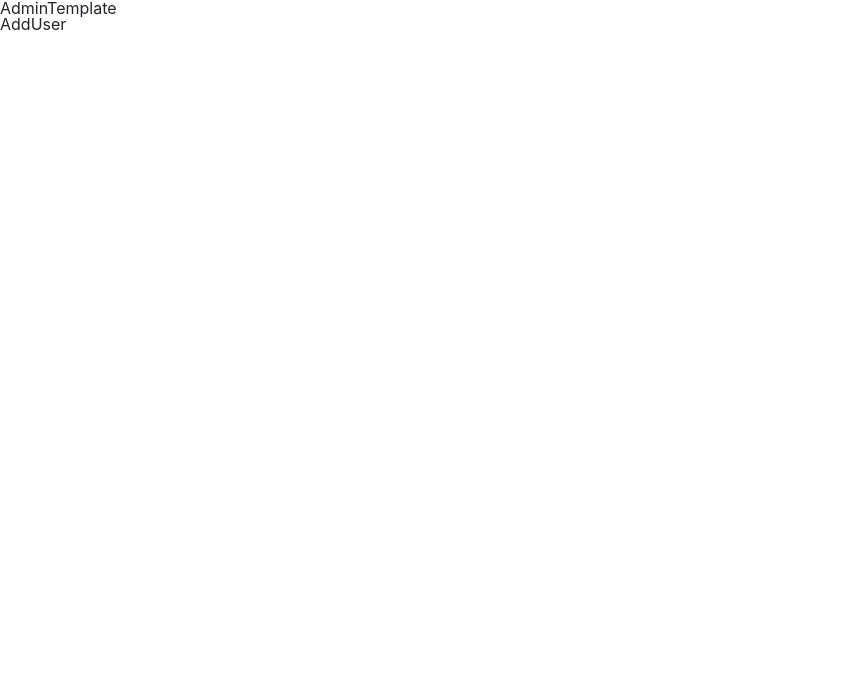
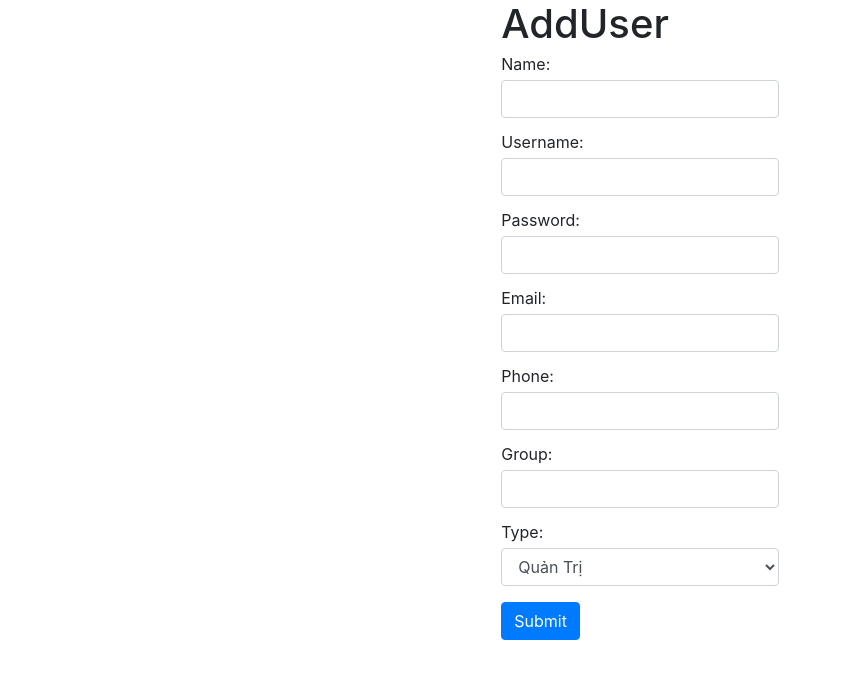
Before and after one commit to vpgiang0205/CapstoneMovie_Test, a React (Create React App) app: page /admin/add-user in a window 1280 px wide. Shown: the top 678 px of the page, without its empty margins (0-842 px from the left). Built offline with nearby package versions, Linux system fonts and the light colour scheme; sample sign-in values are in the browser's storage.

Commit message:
auth, add-user

```diff
--- a/src/apiUtil.js
+++ b/src/apiUtil.js
@@ -17,11 +17,17 @@ const api = axios.create({
  */
 
 api.interceptors.request.use((config) => {
-     config.headers = {
+    const accessToken = localStorage.getItem("UserAdmin")
+        ? JSON.parse(localStorage.getItem("UserAdmin")).accessToken
+        : "";
+
+    config.headers = {
         ...config.headers,
-        TokenCybersoft: "eyJhbGciOiJIUzI1NiIsInR5cCI6IkpXVCJ9.eyJ0ZW5Mb3AiOiJCb290Y2FtcCA1MCIsIkhldEhhblN0cmluZyI6IjE0LzAxLzIwMjQiLCJIZXRIYW5UaW1lIjoiMTcwNTE5MDQwMDAwMCIsIm5iZiI6MTY3NzQzMDgwMCwiZXhwIjoxNzA1MzM4MDAwfQ.k7Kzay9-bYUjN7pTcMrYpgTq5Xe5U6jdvM1OUQ5L_2A"
-     }
-     return config
-})
+        TokenCybersoft: "eyJhbGciOiJIUzI1NiIsInR5cCI6IkpXVCJ9.eyJ0ZW5Mb3AiOiJCb290Y2FtcCA1MCIsIkhldEhhblN0cmluZyI6IjE0LzAxLzIwMjQiLCJIZXRIYW5UaW1lIjoiMTcwNTE5MDQwMDAwMCIsIm5iZiI6MTY3NzQzMDgwMCwiZXhwIjoxNzA1MzM4MDAwfQ.k7Kzay9-bYUjN7pTcMrYpgTq5Xe5U6jdvM1OUQ5L_2A",
+        Authorization: `Bearer ${accessToken}`,
+    };
+
+    return config;
+});
 
 export default api
--- /dev/null
+++ b/src/pages/AdminTemplate/AddUser/duck/actions.js
@@ -0,0 +1,38 @@
+import * as ActionTypes from "./constants"
+import api from '../../../../apiUtil'
+
+
+export const actAddUser = (user) => {
+    return (dispath) => {
+        dispath(actAddUserRequest())
+
+        api.post("/QuanLyNguoiDung/ThemNguoiDung", user)
+            .then((result) => {
+                console.log(result.data);
+            })
+            .catch((error) => {
+                dispath(actAddUserFail(error))
+            })
+    }
+
+}
+
+const actAddUserRequest = () => {
+    return {
+        type: ActionTypes.ADD_USER_REQUEST,
+    }
+}
+
+const actAddUserSuccess = (data) => {
+    return {
+        type: ActionTypes.ADD_USER_SUCCESS,
+        payload: data
+    }
+}
+
+const actAddUserFail = (error) => {
+    return {
+        type: ActionTypes.ADD_USER_FAIL,
+        payload: error
+    }
+}
--- /dev/null
+++ b/src/pages/AdminTemplate/AddUser/duck/constants.js
@@ -0,0 +1,3 @@
+export const ADD_USER_REQUEST = "@@addUserReducer/ADD_USER_REDUCER"
+export const ADD_USER_SUCCESS = "@@addUserReducer/ADD_USER_SUCCESS"
+export const ADD_USER_FAIL = "@@addUserReducer/ADD_USER_FAIL"
--- /dev/null
+++ b/src/pages/AdminTemplate/AddUser/duck/reducer.js
@@ -0,0 +1,41 @@
+import {
+    ADD_USER_REQUEST,
+    ADD_USER_SUCCESS,
+    ADD_USER_FAIL
+} from './constants'
+
+const initialState = {
+    loading: false,
+    data: null,
+    error: null
+}
+
+const addUserReducer = (state = initialState, action) => {
+    switch (action) {
+        case ADD_USER_REQUEST: {
+            state.loading = true
+            state.data = null
+            state.error = null
+            return { ...state }
+        }
+
+        case ADD_USER_SUCCESS: {
+            state.loading = false
+            state.data = action.payload
+            state.error = null
+            return {...state}
+        }
+
+        case ADD_USER_FAIL: {
+            state.loading = false
+            state.data = null
+            state.error = action.payload
+            return {...state}
+        }
+
+        default:
+            return { ...state }
+    }
+}
+
+export default addUserReducer
--- a/src/pages/AdminTemplate/AddUser/index.js
+++ b/src/pages/AdminTemplate/AddUser/index.js
@@ -1,9 +1,89 @@
-import React, { Component } from 'react'
+import React, { useState } from 'react'
+import { actAddUser } from './duck/actions'
+import { useDispatch } from 'react-redux'
 
-export default class AddUser extends Component {
-  render() {
-    return (
-      <div>AddUser</div>
-    )
+export default function AddUser() {
+
+  const dispatch = useDispatch()
+
+
+  const [state, setState] = useState ({
+    taikhoan: "",
+    matkhau: "",
+    hoten: "",
+    email: "",
+    maNhom: "",
+    maLoaiNguoiDung: "",
+  })
+
+  const handleOnChange = (e) => {
+    const {name , value} = e.target
+    setState({
+      ...state,
+      [name]: value,
+    })
   }
+
+  const handleAddUser = (e) => {
+    e.preventDefault()
+    dispatch(actAddUser(state))
+  }
+
+  return (
+    <div className='container'>
+      <div className='form-group w-25 m-auto'>
+        <h1>AddUser</h1>
+
+        <form onSubmit={handleAddUser}>
+          <div className='form-group'>
+            <label>Name:</label>
+            <input type="text" name="hoTen" className="form-control" onChange={handleOnChange} />
+          </div>
+
+          <div className='form-group'>
+            <label>Username:</label>
+            <input type="text" name="taikhoan" className="form-control" onChange={handleOnChange} />
+          </div>
+
+          <div className='form-group'>
+            <label>Password:</label>
+            <input type="text" name="matkhau" className="form-control" onChange={handleOnChange} />
+          </div>
+
+
+          <div className='form-group'>
+            <label>Email:</label>
+            <input type="text" name="email" className="form-control" onChange={handleOnChange} />
+          </div>
+
+
+          <div className='form-group'>
+            <label>Phone:</label>
+            <input type="text" name="soDt" className="form-control" onChange={handleOnChange} />
+          </div>
+
+
+          <div className='form-group'>
+            <label>Group:</label>
+            <input type="text" name="maNhom" className="form-control" onChange={handleOnChange} />
+          </div>
+
+
+          <div className='form-group'>
+            <label>Type:</label>
+        <select className='form-control' name='maLoaiNguoiDung' onChange={handleOnChange}>
+          <option value="QuanTri">Quản Trị</option>
+          <option value="KhachHang">Khách Hàng</option>
+        </select>
+
+            </div>
+
+          <div className='form-group'>
+            <button type="submit" className="btn btn-primary">Submit</button>
+          </div>
+
+        </form>
+      </div>
+    </div>
+  )
 }
--- a/src/pages/AdminTemplate/AuthPage/duck/actions.js
+++ b/src/pages/AdminTemplate/AuthPage/duck/actions.js
@@ -1,16 +1,39 @@
 import { AUTH_FAIL, AUTH_REQUEST, AUTH_SUCCESS } from "./constants"
 import api from "../../../../apiUtil"
 
-export const actAuth = (user) => {
+export const actAuth = (user, navigate) => {
     return (dispatch) => {
         dispatch(actAuthRequest())
-            api.post(`QuanLyNguoiDung/DangNhap`,user)
-            .then ((result) => {
-                console.log(result.data)
+        api.post(`QuanLyNguoiDung/DangNhap`, user)
+            .then((result) => {
+                const user = result.data.content
+
+                if (!(user.maLoaiNguoiDung === "QuanTri")) {
+                    // Show error
+                    const error = {
+                        response: {
+                            data: {
+                                content: "Bạn không có quyền truy cập!"
+                            },
+                        },
+                    };
+                    return Promise.reject(error);
+                }
+
+                // Lưu thông tin lên reducer
+                dispatch(actAuthSuccess(user))
+
+                // Lưu trạng thái đăng nhập
+                localStorage.setItem("UserAdmin", JSON.stringify(user))
+
+                // Chuyển hướng
+                navigate("/admin/dashboard", {replace: true})
             })
-            .catch ((error) => {
-                console.log(error)
+            .catch((error) => {
+                dispatch(actAuthFail(error))
             })
+
+
     }
 }
 
--- a/src/pages/AdminTemplate/AuthPage/index.js
+++ b/src/pages/AdminTemplate/AuthPage/index.js
@@ -1,16 +1,18 @@
 import React, { useState } from 'react'
 import { useSelector, useDispatch } from 'react-redux';
-import { useParams } from 'react-router-dom'
+import { Navigate, useNavigate } from 'react-router-dom'
 import { actAuth } from './duck/actions';
 
 export default function AuthPage() {
+  const error = useSelector((state) => state.authReducer.error)
+  const dispatch = useDispatch()
+  const navigate = useNavigate()
 
   const [state, setState] = useState({
     taikhoan: "",
     matkhau: ""
   });
 
-  const dispatch = useDispatch()
 
   const handleOnChange = (e) => {
     const { name, value } = e.target;
@@ -22,19 +24,29 @@ export default function AuthPage() {
 
   const handleLogin = (e) => {
     e.preventDefault();
-    console.log(state);
-    dispatch(actAuth(state))
+    dispatch(actAuth(state,navigate))
   }
 
+  if (localStorage.getItem("UserAdmin")) {
+    return <Navigate replace to = "/admin/dashboard" />
+  }
+
+  const renderError = () => {
+
+    return (
+      error && (
+        <div className=' alert alert-danger'> {error?.response.data.content}</div>
+      )
+    )
+  }
 
   return (
     <div className='container'>
       <div className="form-group">
 
         <h1>Login</h1>
-
+        {renderError()}
         <form onSubmit={handleLogin}>
-
           <div className='form-group'>
             <label>Username:</label>
             <input type="text" name="taikhoan" className="form-control" onChange={handleOnChange} />
--- a/src/pages/AdminTemplate/index.js
+++ b/src/pages/AdminTemplate/index.js
@@ -1,10 +1,13 @@
 import React, { Component } from 'react'
-import { Outlet } from 'react-router-dom'
+import { Navigate, Outlet } from 'react-router-dom'
 
 export default class AdminTemplate extends Component {
   render() {
+    if (!localStorage.getItem("UserAdmin")){
+      return <Navigate replace to = "/auth" />
+    }
     return (
-      <div>AdminTemplate
+      <div>
       <Outlet/>
       </div>
     )
--- a/src/store/rootReducer.js
+++ b/src/store/rootReducer.js
@@ -3,13 +3,15 @@ import seatReducer from './seatReducer'
 import listMovieReducer from "../pages/HomeTemplate/ListMoviePage/duck/reducer";
 import detailMovieReducer from "../pages/HomeTemplate/DetailMoviePage/duck/reducer";
 import authReducer from "../pages/AdminTemplate/AuthPage/duck/reducer";
+import addUserReducer from "../pages/AdminTemplate/AddUser/duck/reducer";
 
 const rootReducer = combineReducers({
     // child Reducer
     seatReducer,
     listMovieReducer,
     detailMovieReducer,
-    authReducer
+    authReducer,
+    addUserReducer
 });
 
 export default rootReducer;
```
